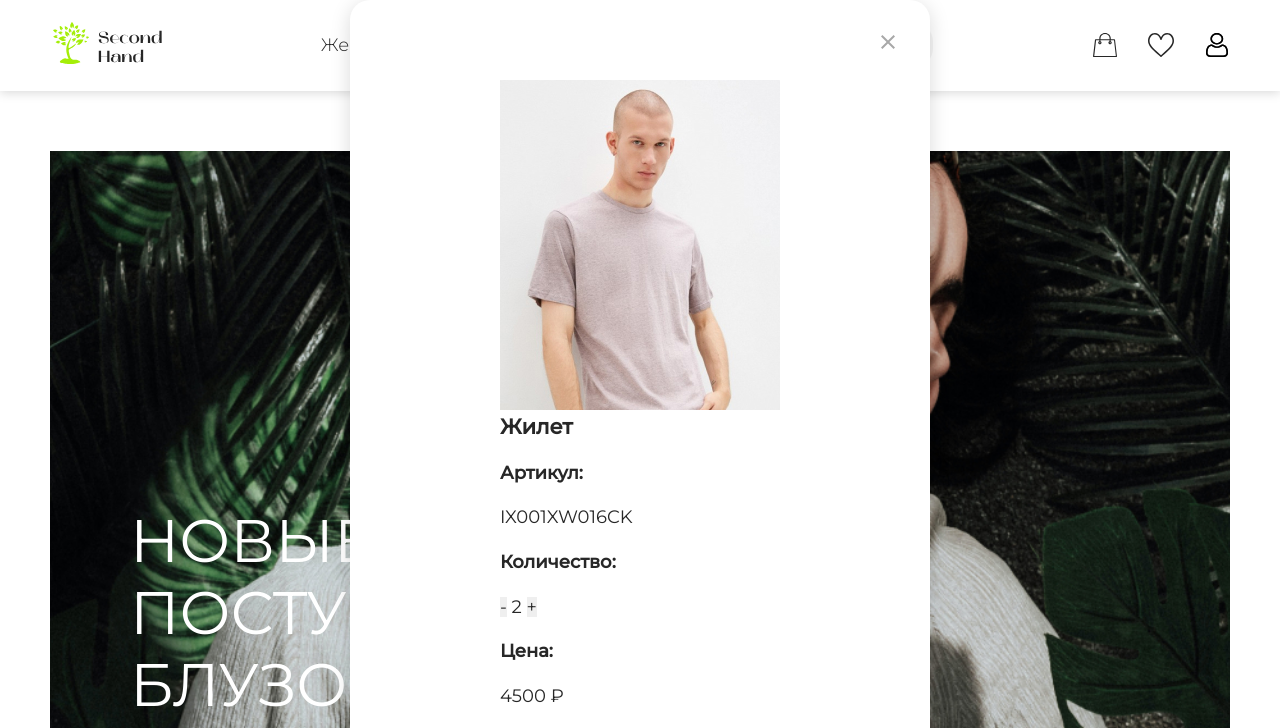
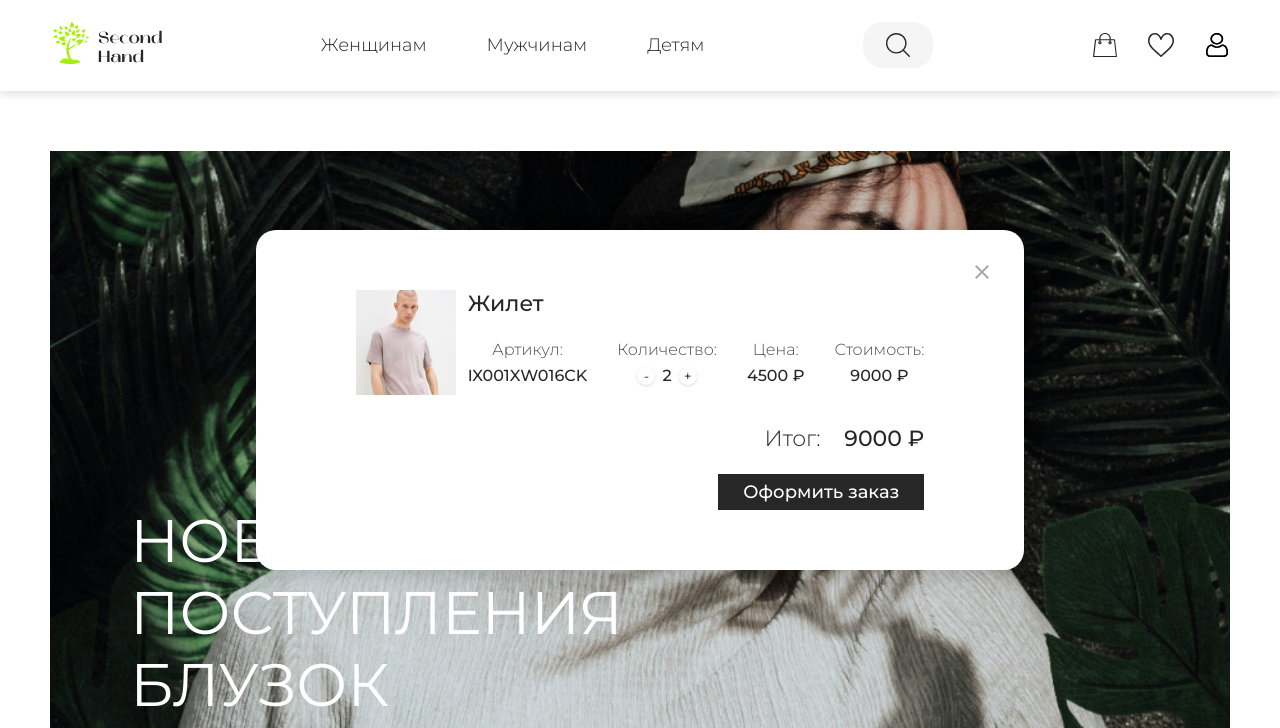
Before and after one commit to dmitrysent/secondHand, a plain HTML site: page index.html in a window 1280 px wide. Shown: the top 728 px of the page. Drawn offline with Linux system fonts and the light colour scheme; no server answers.

Commit message:
cart style

```diff
--- /dev/null
+++ b/css/modal-cart.css
@@ -0,0 +1,75 @@
+.modal-cart__list {
+  overflow-y: auto;
+  max-height: 350px;
+  margin-bottom: 30px;
+
+}
+
+.modal-cart__item {
+  display: flex;
+  gap: 12px;
+  margin-bottom: 30px;
+}
+
+.modal-cart__item:last-child {
+  margin-bottom: 0;
+}
+
+.modal-cart__img {
+  width: 100px;
+  height: 105px;
+  object-fit: cover;
+}
+
+.modal-cart__subtitle {
+  font-weight: 500;
+  font-size: 22px;
+  line-height: 130%;
+}
+
+.modal-cart__footer {
+  display: flex;
+  flex-direction: column;
+  align-items: flex-end;
+  gap: 20px;
+}
+
+.modal-cart__total {
+  font-weight: 300;
+  font-size: 22px;
+  line-height: 130%;
+
+}
+
+.modal-cart__total-price {
+  font-weight: 500;
+  font-size: 22px;
+  line-height: 130%;
+  margin-left: 18px;
+}
+
+.modal-cart__submit {
+  font-weight: 500;
+  font-size: 18px;
+  line-height: 22px;
+  color: #FFFFFF;
+  padding: 7px 25px;
+  background-color: var(--main-color);
+  transition: all .3s;
+}
+
+.modal-cart__submit:hover {
+  background-color: var(--bg-card-color);
+}
+
+.modal-cart__submit:focus {
+  background-color: var(--bg-color);
+  border: 1px solid var(--main-color);
+  color: var(--main-color);
+}
+
+.modal-cart__submit:active {
+  background-color: var(--white-color);
+  border: 1px solid var(--main-color);
+  color: var(--main-color);
+}
--- a/css/overlay.css
+++ b/css/overlay.css
@@ -25,7 +25,9 @@
   padding: 80px 150px;
   box-shadow: 0 4px 20px rgba(0, 0, 0, 0.15);
 }
-
+.overlay__modal_cart {
+  padding: 60px 100px;
+}
 .overlay__button-close {
   position: absolute;
   top: 30px;
--- /dev/null
+++ b/css/props.css
@@ -0,0 +1,43 @@
+.props {
+  display: flex;
+  gap: 30px;
+  justify-content: space-between;
+}
+
+.props__item {
+
+}
+
+.props__title {
+  font-weight: 300;
+  font-size: 16px;
+  line-height: 20px;
+  color: var(--titile-card-color);
+  text-align: center;
+  margin-bottom: 6px;
+}
+
+.props__description {
+  display: flex;
+  justify-content: center;
+  font-weight: 500;
+  font-size: 16px;
+  line-height: 20px;
+  align-items: center;
+  gap: 7px;
+}
+
+.props__btn_minus,
+.props__btn_plus {
+  width: 18px;
+  height: 18px;
+  background-color: transparent;
+  box-shadow: 0 1px 3px rgba(0, 0, 0, 0.15);
+  border-radius: 50%;
+  border: none;
+  font-size: 14px;
+}
+
+.props__count {
+
+}
--- a/css/style.css
+++ b/css/style.css
@@ -12,3 +12,5 @@
 @import "footer.css";
 @import "overlay.css";
 @import "modal-item.css";
+@import "modal-cart.css";
+@import "props.css";
--- a/index.html
+++ b/index.html
@@ -529,7 +529,7 @@
     </div>
 
     <div class="overlay overlay_cart">
-      <div class="overlay__modal">
+      <div class="overlay__modal overlay__modal_cart">
         <button class="overlay__button-close"></button>
         <form class="modal-cart">
           <ul class="modal-cart__list">
@@ -549,9 +549,13 @@
                   <li class="props__item">
                     <h4 class="props__title">Количество:</h4>
                     <div class="props__description">
-                      <button class="props__btn props__btn_minus">-</button>
-                      <output class="pops__count" name="count">2</output>
-                      <button class="props__btn props__btn_plus">+</button>
+                      <button class="props__btn props__btn_minus" type="button">
+                        -
+                      </button>
+                      <output class="props__count" name="count">2</output>
+                      <button class="props__btn props__btn_plus" type="button">
+                        +
+                      </button>
                     </div>
                   </li>
 
@@ -564,7 +568,9 @@
                     <p class="props__description">9000 ₽</p>
                   </li>
                 </ul>
-
+              </div>
+            </li>
+          </ul>
           <div class="modal-cart__footer">
             <p class="modal-cart__total">
               Итог:
@@ -573,12 +579,9 @@
               </output>
             </p>
             <button class="modal-cart__submit" type="submit">
-                    Оофрмить заказ
+              Оформить заказ
             </button>
           </div>
-              </div>
-            </li>
-          </ul>
         </form>
       </div>
     </div>
```
Lines whose indentation alone changed are shown as unchanged.
